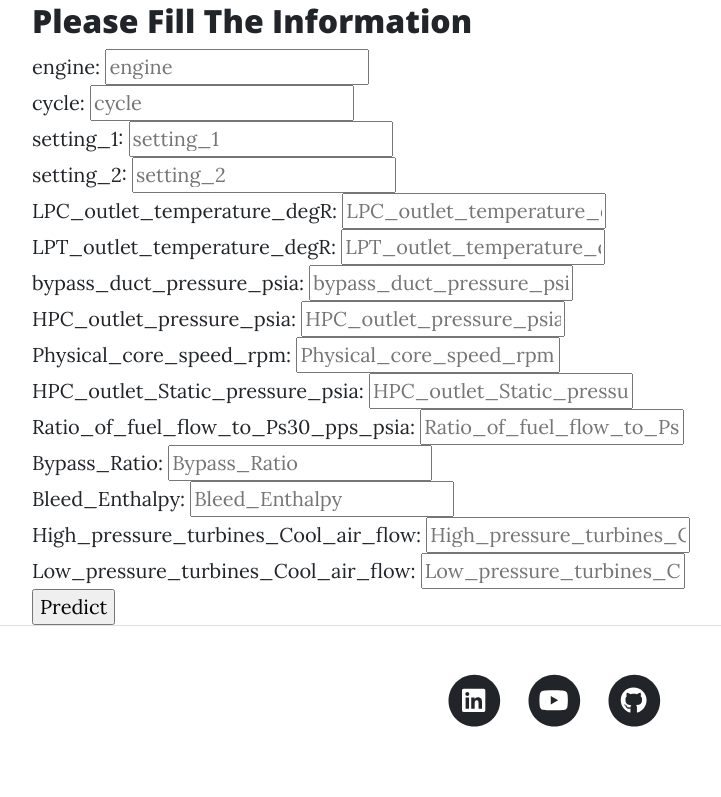
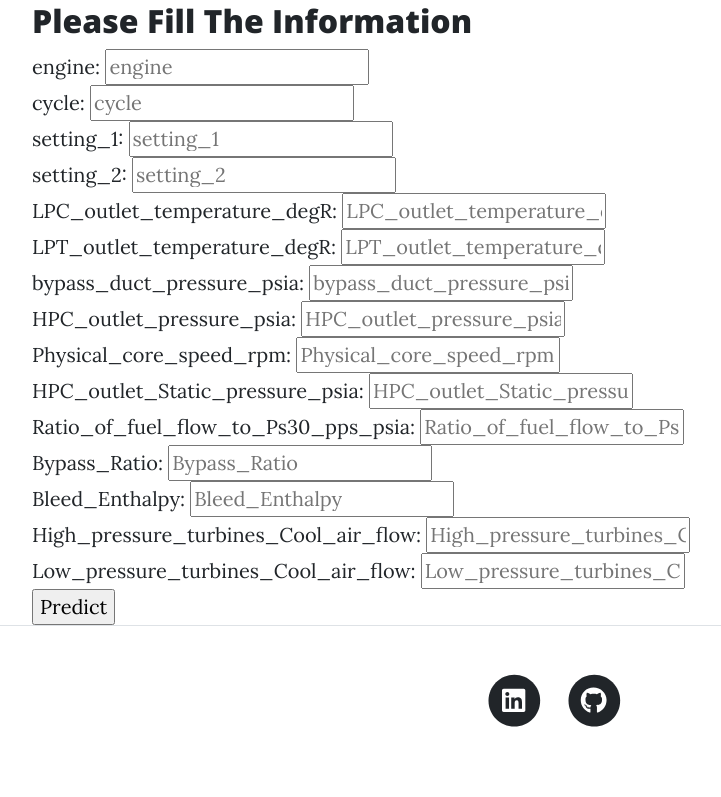
Before and after one commit to Chaitanyarai899/Maintenance-Prediction-Via-MLOps, a Flask app: page / in a window 1280 px wide. Shown: the part 674-1471 px from the top of the page, without its empty margins (86-807 px from the left). Run offline with Flask 3, Linux system fonts and the light colour scheme; some libraries are stand-ins or nearby versions.

Commit message:
refactoring

```diff
--- a/templates/index.html
+++ b/templates/index.html
@@ -226,23 +226,16 @@
                     <div class="col-md-10 col-lg-8 col-xl-7">
                         <ul class="list-inline text-center">
                             <li class="list-inline-item">
-                                <a href="https://www.linkedin.com/in/gauravofficial/">
+                                <a href="https://www.linkedin.com/in/chaitanya-rai-369881102/">
                                     <span class="fa-stack fa-lg">
                                         <i class="fas fa-circle fa-stack-2x"></i>
                                         <i class="fab fa-linkedin fa-stack-1x fa-inverse"></i>
                                     </span>
                                 </a>
                             </li>
+
                             <li class="list-inline-item">
-                                <a href="https://www.youtube.com/@Seawinds_Media">
-                                    <span class="fa-stack fa-lg">
-                                        <i class="fas fa-circle fa-stack-2x"></i>
-                                        <i class="fab fa-youtube fa-stack-1x fa-inverse"></i>
-                                    </span>
-                                </a>
-                            </li>
-                            <li class="list-inline-item">
-                                <a href="https://github.com/Sengarofficial">
+                                <a href="https://github.com/Chaitanyarai899">
                                     <span class="fa-stack fa-lg">
                                         <i class="fas fa-circle fa-stack-2x"></i>
                                         <i class="fab fa-github fa-stack-1x fa-inverse"></i>
```
